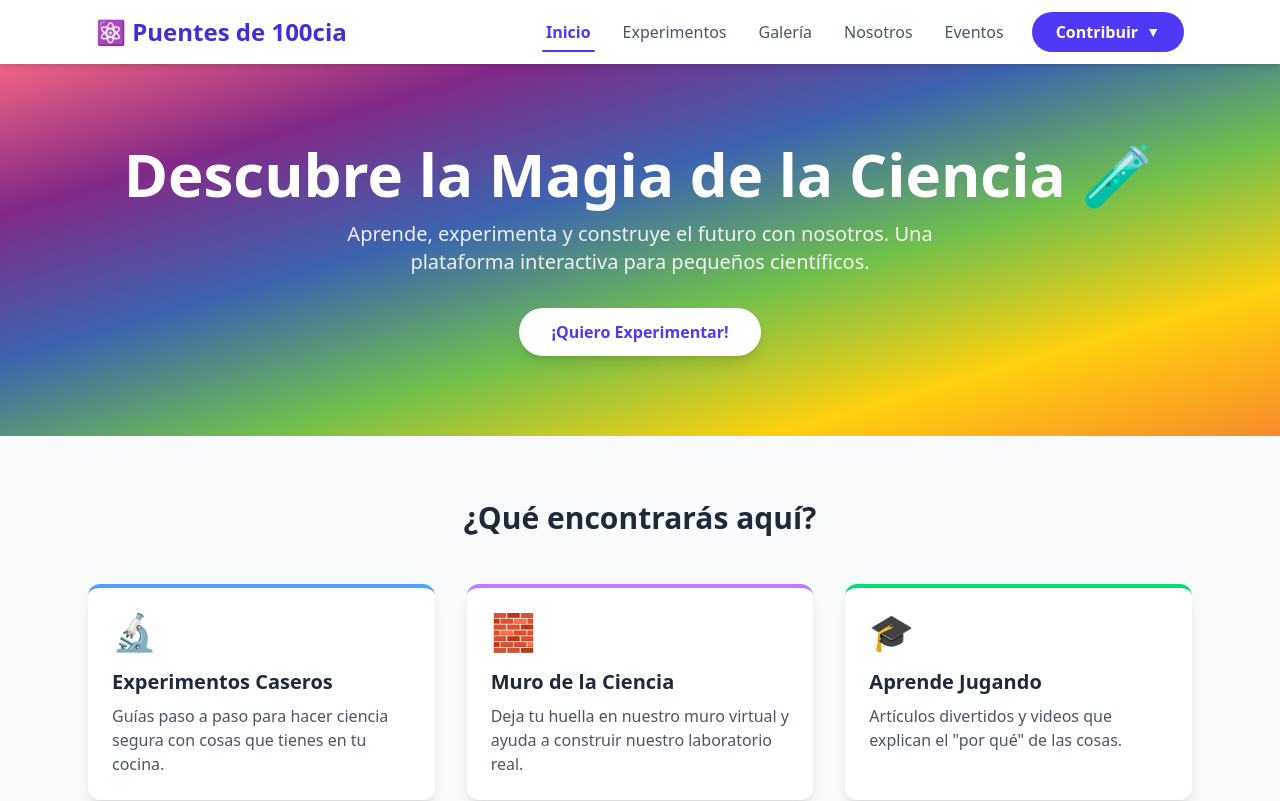
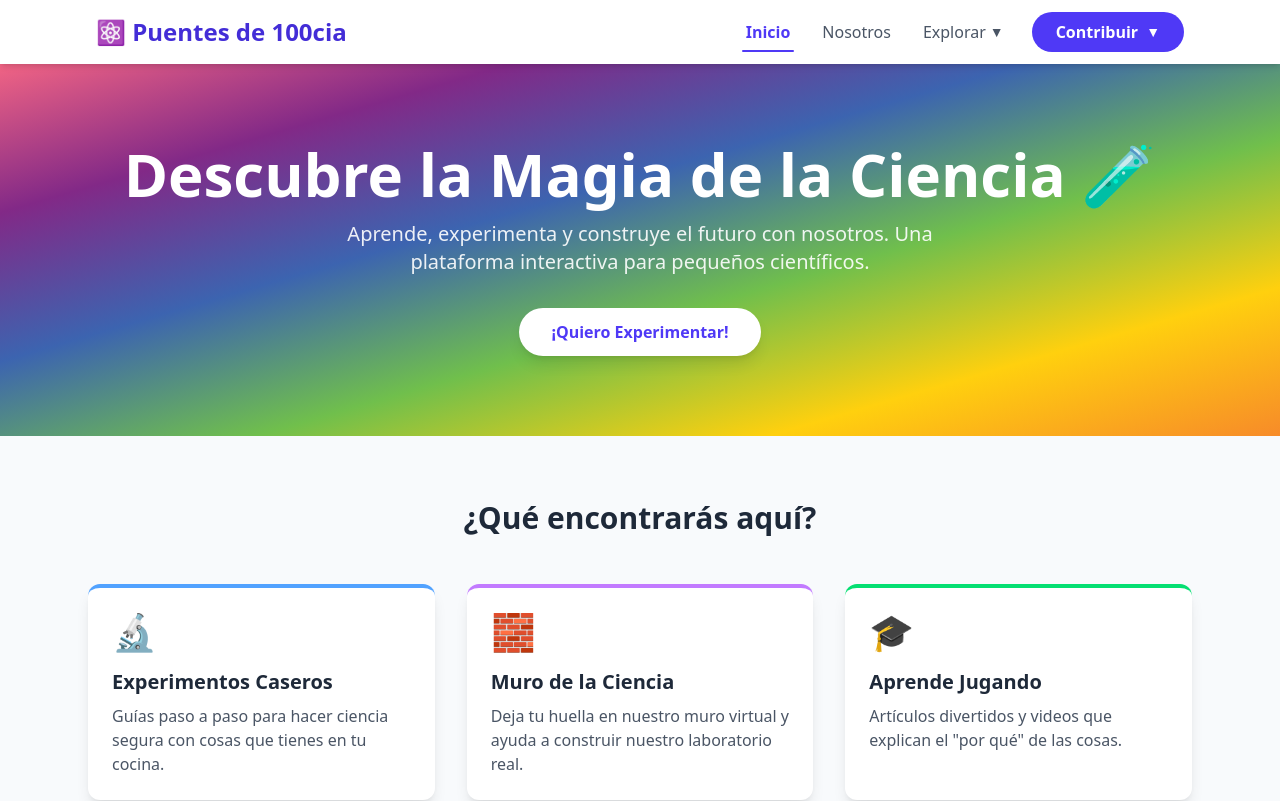
Before and after one commit to fpalaciosFM/ProyectoWebEscalable, a React (Vite) app: page / in a window 1280 px wide. Shown: the top 801 px of the page. Built offline with nearby package versions, Linux system fonts and the light colour scheme.

Commit message:
chore(ui): reorganizar orden de enlaces en navbar - Inicio, Nosotros, Explorar, Contribuir

```diff
--- a/src/components/NavBar.jsx
+++ b/src/components/NavBar.jsx
@@ -3,27 +3,36 @@ import { Link, useLocation } from 'react-router-dom';
 
 /**
  * NavBar
- * Barra de navegación reutilizable para la aplicación.
+ * Barra de navegación reutilizable para la aplicación con arquitectura responsive y dropdowns.
  * - Muestra logo y enlaces principales
  * - Controla el estado activo según la ruta usando `useLocation`
- * - Incluye un botón "Contribuir" con dropdown para acciones rápidas
+ * - Incluye dropdown "Explorar" que agrupa Experimentos, Galería y Eventos
+ * - Incluye botón "Contribuir" con dropdown para acciones rápidas (Donar, Voluntario, Proponer)
  *
- * Comportamiento mobile/accessible relevante:
- * - `isMobileOpen` (state): controla el panel del menú móvil (hamburger). Al abrirlo, el dropdown de escritorio se cierra.
- * - `activeTab`: extraído de `location.search` (`?tab=`) y usado para resaltar los sub-enlaces dentro de la sección "Contribuir" en el menú móvil.
- * - Los enlaces en el menú móvil cierran el panel al navegar para evitar superposición visual.
+ * Estados controlados:
+ * - `isMobileOpen`: controla el panel del menú móvil (hamburger). Al abrirlo, ambos dropdowns se cierran.
+ * - `isDropdownOpen`: controla la visibilidad del dropdown "Contribuir" (desktop y móvil)
+ * - `isExplorarDropdownOpen`: controla la visibilidad del dropdown "Explorar" (desktop y móvil)
+ * - `activeTab`: extraído de `location.search` (`?tab=`) para resaltar sub-enlaces dentro de "Contribuir"
  *
- * Uso:
- * - En pantallas pequeñas el menú muestra un botón hamburguesa; dentro hay enlaces principales y la sección "Contribuir" con sub-enlaces:
- *   - `#/contribuir?tab=donar` → Donar Fondos (resaltado cuando `tab=donar`)
- *   - `#/contribuir?tab=voluntario` → Ser Voluntario (resaltado cuando `tab=voluntario`)
- *   - `#/contribuir?tab=proponer` → Proponer Experimentos (resaltado cuando `tab=proponer`)
+ * Estructura de navegación:
+ * Desktop:
+ *   - Inicio | Explorar (dropdown: Experimentos, Galería, Eventos) | Nosotros | Contribuir (dropdown)
+ * Mobile:
+ *   - Hamburger → Inicio, Explorar (expandible), Nosotros, Contribuir (expandido con sub-enlaces)
  *
- * Diseño pensado para ser usado en todas las páginas principales (Home, Experimentos, Contribuir).
+ * Comportamiento de dropdowns:
+ * - Explorar: agrupa Experimentos (#/experimentos), Galería (#/galeria), Eventos (#/eventos-noticias)
+ * - Contribuir: ofrece Donar Fondos (#/contribuir?tab=donar), Ser Voluntario (#/contribuir?tab=voluntario), Proponer (#/contribuir?tab=proponer)
+ * - El resaltado activo aplica a la ruta principal y todos sus sub-enlaces
+ * - En móvil, cerrar un sub-enlace cierra automáticamente tanto el dropdown como el menú
+ *
+ * Diseño pensado para ser usado en todas las páginas principales de la aplicación.
  */
 
 const NavBar = () => {
     const [isDropdownOpen, setIsDropdownOpen] = useState(false);
+    const [isExplorarDropdownOpen, setIsExplorarDropdownOpen] = useState(false);
     const [isMobileOpen, setIsMobileOpen] = useState(false);
     const location = useLocation();
 
@@ -40,12 +49,21 @@ const NavBar = () => {
 
     const toggleDropdown = () => {
         setIsDropdownOpen(!isDropdownOpen);
+        setIsExplorarDropdownOpen(false);
+    };
+
+    const toggleExplorarDropdown = () => {
+        setIsExplorarDropdownOpen(!isExplorarDropdownOpen);
+        setIsDropdownOpen(false);
     };
 
     const toggleMobile = () => {
         setIsMobileOpen(!isMobileOpen);
-        // close desktop dropdown when opening mobile menu
-        if (!isMobileOpen) setIsDropdownOpen(false);
+        // close desktop dropdowns when opening mobile menu
+        if (!isMobileOpen) {
+            setIsDropdownOpen(false);
+            setIsExplorarDropdownOpen(false);
+        }
     };
 
     return (
@@ -65,30 +83,59 @@ const NavBar = () => {
                                 <span className="absolute left-0 right-0 -bottom-2 h-0.5 bg-indigo-600 rounded" />
                             )}
                         </Link>
-                        <Link to="/experimentos" className={`relative font-medium transition px-1 ${isActive('/experimentos') ? 'text-indigo-600 font-semibold' : 'text-gray-600 hover:text-indigo-600'}`}>
-                            Experimentos
-                            {isActive('/experimentos') && (
-                                <span className="absolute left-0 right-0 -bottom-2 h-0.5 bg-indigo-600 rounded" />
-                            )}
-                        </Link>
-                        <Link to="/galeria" className={`relative font-medium transition px-1 ${isActive('/galeria') ? 'text-indigo-600 font-semibold' : 'text-gray-600 hover:text-indigo-600'}`}>
-                            Galería
-                            {isActive('/galeria') && (
-                                <span className="absolute left-0 right-0 -bottom-2 h-0.5 bg-indigo-600 rounded" />
-                            )}
-                        </Link>
+
                         <Link to="/nosotros" className={`relative font-medium transition px-1 ${isActive('/nosotros') ? 'text-indigo-600 font-semibold' : 'text-gray-600 hover:text-indigo-600'}`}>
                             Nosotros
                             {isActive('/nosotros') && (
                                 <span className="absolute left-0 right-0 -bottom-2 h-0.5 bg-indigo-600 rounded" />
                             )}
                         </Link>
-                        <Link to="/eventos-noticias" className={`relative font-medium transition px-1 ${isActive('/eventos-noticias') ? 'text-indigo-600 font-semibold' : 'text-gray-600 hover:text-indigo-600'}`}>
-                            Eventos
-                            {isActive('/eventos-noticias') && (
-                                <span className="absolute left-0 right-0 -bottom-2 h-0.5 bg-indigo-600 rounded" />
+
+                        {/* Desktop Explorar dropdown */}
+                        <div className="relative">
+                            <button
+                                onClick={toggleExplorarDropdown}
+                                className={`relative font-medium transition px-1 flex items-center gap-1 ${
+                                    isActive('/experimentos') || isActive('/galeria') || isActive('/eventos-noticias')
+                                        ? 'text-indigo-600 font-semibold'
+                                        : 'text-gray-600 hover:text-indigo-600'
+                                }`}
+                            >
+                                Explorar
+                                <span className={`text-sm transition-transform ${isExplorarDropdownOpen ? 'rotate-180' : ''}`}>
+                                    ▼
+                                </span>
+                                {(isActive('/experimentos') || isActive('/galeria') || isActive('/eventos-noticias')) && (
+                                    <span className="absolute left-0 right-0 -bottom-2 h-0.5 bg-indigo-600 rounded" />
+                                )}
+                            </button>
+
+                            {isExplorarDropdownOpen && (
+                                <div className="absolute left-0 mt-2 w-56 bg-white border border-gray-200 rounded-lg shadow-lg z-10">
+                                    <Link
+                                        to="/experimentos"
+                                        onClick={() => setIsExplorarDropdownOpen(false)}
+                                        className="block px-6 py-3 text-gray-800 hover:bg-indigo-50 font-medium border-b hover:text-indigo-600 transition"
+                                    >
+                                        🧪 Experimentos
+                                    </Link>
+                                    <Link
+                                        to="/galeria"
+                                        onClick={() => setIsExplorarDropdownOpen(false)}
+                                        className="block px-6 py-3 text-gray-800 hover:bg-indigo-50 font-medium border-b hover:text-indigo-600 transition"
+                                    >
+                                        📸 Galería
+                                    </Link>
+                                    <Link
+                                        to="/eventos-noticias"
+                                        onClick={() => setIsExplorarDropdownOpen(false)}
+                                        className="block px-6 py-3 text-gray-800 hover:bg-indigo-50 font-medium hover:text-indigo-600 transition"
+                                    >
+                                        📅 Eventos y Noticias
+                                    </Link>
+                                </div>
                             )}
-                        </Link>
+                        </div>
 
                         {/* Desktop Contribuir button + dropdown */}
                         <div className="relative">
@@ -159,18 +206,73 @@ const NavBar = () => {
                         <Link to="/" onClick={() => setIsMobileOpen(false)} className={`block px-3 py-2 rounded-md text-base font-medium ${isActive('/') ? 'text-indigo-600 font-semibold' : 'text-gray-700 hover:bg-gray-50'}`}>
                             Inicio
                         </Link>
-                        <Link to="/experimentos" onClick={() => setIsMobileOpen(false)} className={`block px-3 py-2 rounded-md text-base font-medium ${isActive('/experimentos') ? 'text-indigo-600 font-semibold' : 'text-gray-700 hover:bg-gray-50'}`}>
-                            Experimentos
-                        </Link>
-                        <Link to="/galeria" onClick={() => setIsMobileOpen(false)} className={`block px-3 py-2 rounded-md text-base font-medium ${isActive('/galeria') ? 'text-indigo-600 font-semibold' : 'text-gray-700 hover:bg-gray-50'}`}>
-                            Galería
-                        </Link>
+
                         <Link to="/nosotros" onClick={() => setIsMobileOpen(false)} className={`block px-3 py-2 rounded-md text-base font-medium ${isActive('/nosotros') ? 'text-indigo-600 font-semibold' : 'text-gray-700 hover:bg-gray-50'}`}>
                             Nosotros
                         </Link>
-                        <Link to="/eventos-noticias" onClick={() => setIsMobileOpen(false)} className={`block px-3 py-2 rounded-md text-base font-medium ${isActive('/eventos-noticias') ? 'text-indigo-600 font-semibold' : 'text-gray-700 hover:bg-gray-50'}`}>
-                            Eventos
-                        </Link>
+
+                        {/* Mobile: Explorar section */}
+                        <div>
+                            <button
+                                onClick={toggleExplorarDropdown}
+                                className={`w-full text-left px-3 py-2 rounded-md text-base font-medium flex items-center justify-between ${
+                                    isActive('/experimentos') || isActive('/galeria') || isActive('/eventos-noticias')
+                                        ? 'text-indigo-600 font-semibold bg-indigo-50'
+                                        : 'text-gray-700 hover:bg-gray-50'
+                                }`}
+                            >
+                                Explorar
+                                <span className={`text-sm transition-transform ${isExplorarDropdownOpen ? 'rotate-180' : ''}`}>
+                                    ▼
+                                </span>
+                            </button>
+                            {isExplorarDropdownOpen && (
+                                <div className="pl-4 space-y-2 bg-gray-50 rounded-md mt-1">
+                                    <Link
+                                        to="/experimentos"
+                                        onClick={() => {
+                                            setIsExplorarDropdownOpen(false);
+                                            setIsMobileOpen(false);
+                                        }}
+                                        className={`block px-3 py-2 rounded-md text-base font-medium ${
+                                            isActive('/experimentos')
+                                                ? 'text-indigo-600 font-semibold'
+                                                : 'text-gray-700 hover:text-indigo-600'
+                                        }`}
+                                    >
+                                        🧪 Experimentos
+                                    </Link>
+                                    <Link
+                                        to="/galeria"
+                                        onClick={() => {
+                                            setIsExplorarDropdownOpen(false);
+                                            setIsMobileOpen(false);
+                                        }}
+                                        className={`block px-3 py-2 rounded-md text-base font-medium ${
+                                            isActive('/galeria')
+                                                ? 'text-indigo-600 font-semibold'
+                                                : 'text-gray-700 hover:text-indigo-600'
+                                        }`}
+                                    >
+                                        📸 Galería
+                                    </Link>
+                                    <Link
+                                        to="/eventos-noticias"
+                                        onClick={() => {
+                                            setIsExplorarDropdownOpen(false);
+                                            setIsMobileOpen(false);
+                                        }}
+                                        className={`block px-3 py-2 rounded-md text-base font-medium ${
+                                            isActive('/eventos-noticias')
+                                                ? 'text-indigo-600 font-semibold'
+                                                : 'text-gray-700 hover:text-indigo-600'
+                                        }`}
+                                    >
+                                        📅 Eventos y Noticias
+                                    </Link>
+                                </div>
+                            )}
+                        </div>
 
                         {/* Mobile Contribuir expanded section */}
                         <div className="mt-2 border-t border-gray-100 pt-2 px-3">
```
